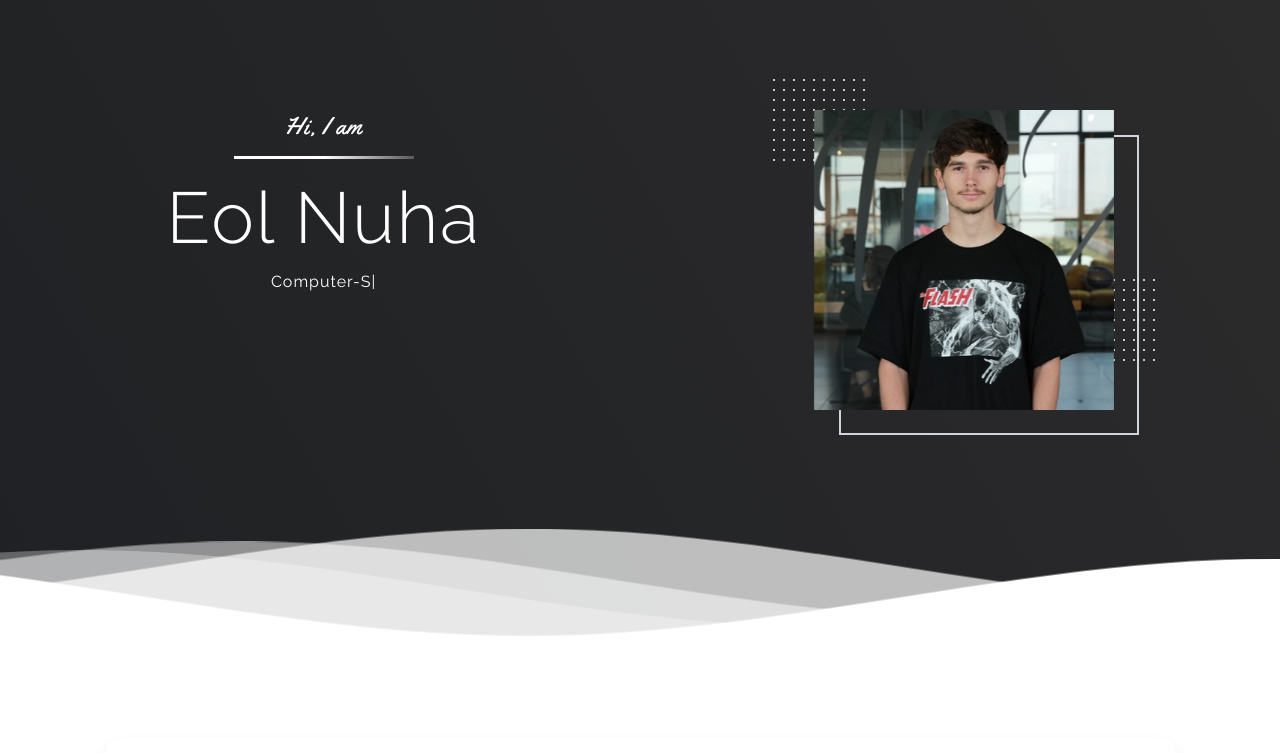
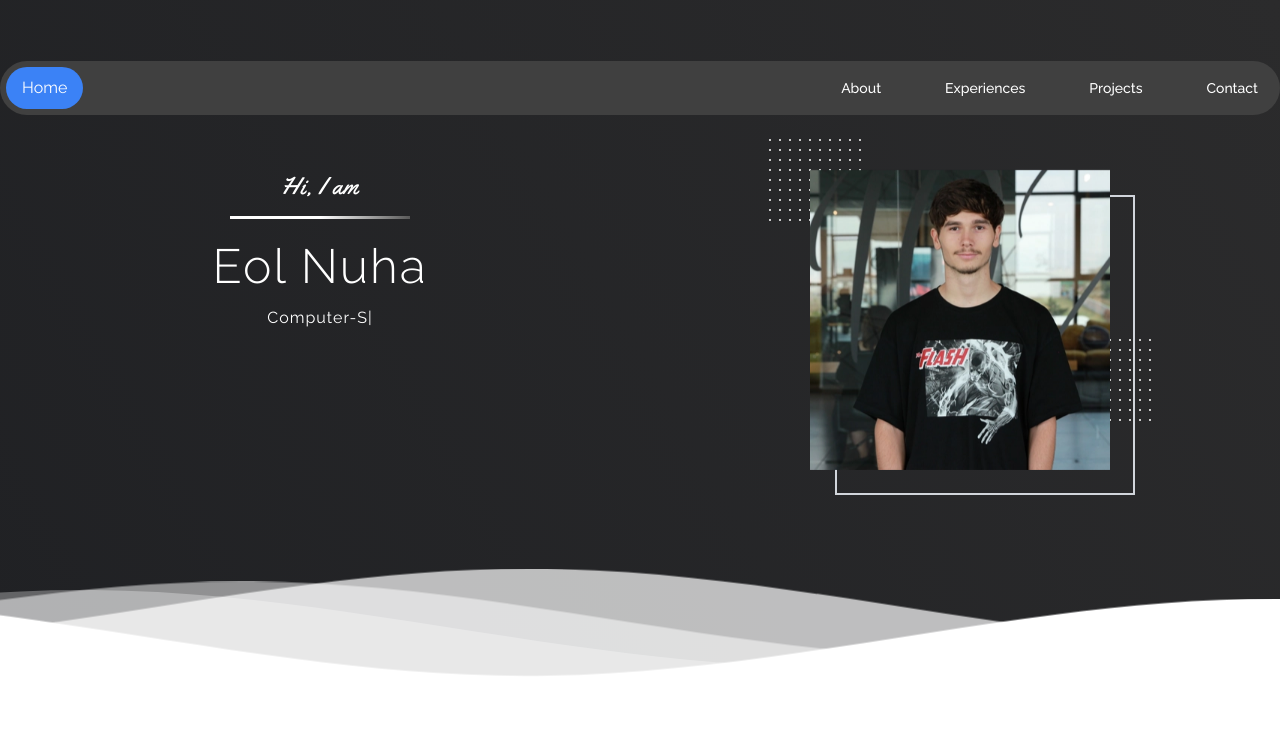
Before and after one commit to EolNuha/eolnuha.github.io, a Nuxt app: page / in a window 1280 px wide. Shown: the top 753 px of the page. Built offline with nearby package versions, Linux system fonts and the light colour scheme.

Commit message:
Updated header

```diff
--- a/components/Header.vue
+++ b/components/Header.vue
@@ -4,13 +4,12 @@
       class="inner-header flex flex-col justify-center gap-[5px] relative"
     >
       <nav
-        class="absolute top-[10px] bg-transparent border-gray-200 px-2 sm:px-4 py-2.5 rounded w-full"
-        v-show="$nuxt.$route.path !== '/'"
+        class="py-2.5 mb-10 -mt-10 rounded w-full"
       >
         <div
-          class="container flex flex-wrap items-center justify-between mx-auto"
+          class="container !p-[6px] flex flex-wrap items-center justify-between mx-auto bg-neutral-700 rounded-[40px]"
         >
-          <nuxt-link class="border-b-2 px-2" to="/">Home</nuxt-link>
+          <nuxt-link class="flex items-center justify-center px-4 h-[42px] rounded-[40px] hover:bg-blue-500" to="/">Home</nuxt-link>
           <button
             type="button"
             class="inline-flex items-center p-2 ml-3 text-sm text-gray-500 rounded-lg md:hidden hover:bg-neutral-700 focus:outline-none focus:ring-2 focus:ring-neutral-500"
@@ -39,25 +38,25 @@
             id="navbar"
           >
             <ul
-              class="bg-transparent flex flex-col p-4 mt-4 rounded-lg md:flex-row md:space-x-8 md:mt-0 md:text-sm md:font-medium"
+              class="bg-transparent flex flex-col p-0 mt-4 rounded-lg md:flex-row md:space-x-8 md:mt-0 md:text-sm md:font-medium"
             >
               <li>
-                <nuxt-link class="border-b-2 px-2" to="/#about"
+                <nuxt-link class="flex items-center justify-center px-4 h-[42px] rounded-[40px] hover:bg-blue-500" to="/#about"
                   >About</nuxt-link
                 >
               </li>
               <li>
-                <nuxt-link class="border-b-2 px-2" to="/#experiences"
+                <nuxt-link class="flex items-center justify-center px-4 h-[42px] rounded-[40px] hover:bg-blue-500" to="/#experiences"
                   >Experiences</nuxt-link
                 >
               </li>
               <li>
-                <nuxt-link class="border-b-2 px-2" to="/#projects"
+                <nuxt-link class="flex items-center justify-center px-4 h-[42px] rounded-[40px] hover:bg-blue-500" to="/#projects"
                   >Projects</nuxt-link
                 >
               </li>
               <li>
-                <nuxt-link class="border-b-2 px-2" to="/#contact"
+                <nuxt-link class="flex items-center justify-center px-4 h-[42px] rounded-[40px] hover:bg-blue-500" to="/#contact"
                   >Contact</nuxt-link
                 >
               </li>
@@ -70,8 +69,8 @@
         <div>
           <p class="text-2xl cursive-text">{{ smallText }}</p>
           <hr class="devider header-devider max-w-[130px] md:max-w-[180px]" />
-          <h1 class="text-5xl md:text-7xl text-wrap font-bold my-4">{{ largeText }}</h1>
-          <p v-show="$nuxt.$route.path === '/'"><span ref="typeElement"></span></p>
+          <h1 class="text-5xl text-wrap font-bold my-4">{{ largeText }}</h1>
+          <p v-show="$nuxt.$route.path === '/'" class="min-w-[300px]"><span ref="typeElement"></span></p>
         </div>
         <div class="relative hidden md:block">
           <div class="absolute top-[25px] left-[25px] w-[300px] h-[300px] border-solid border-2 border-gray-300"></div>
@@ -144,9 +143,9 @@ export default {
   mounted() {
     const options = {
       strings: ["Front-End Developer at Gjirafa, Inc.", "Computer-Science Major", "Dedicated and Hardworking"],
-      typeSpeed: 50, // Typing speed in milliseconds
-      backSpeed: 30, // Backspacing speed in milliseconds
-      loop: true, // Set to true for continuous looping
+      typeSpeed: 50,
+      backSpeed: 30,
+      loop: true,
     };
 
     const typed = new Typed(this.$refs.typeElement, options);
@@ -183,6 +182,9 @@ p {
     rgb(43, 43, 44) 100%
   );
   color: white;
+  .nuxt-link-exact-active {
+    @apply bg-blue-500;
+  }
 }
 .logo {
   width: 50px;
@@ -193,7 +195,7 @@ p {
 }
 
 .inner-header {
-  height: 65vh;
+  height: 70vh;
   width: 100%;
   margin: 0;
   padding: 0;
```
